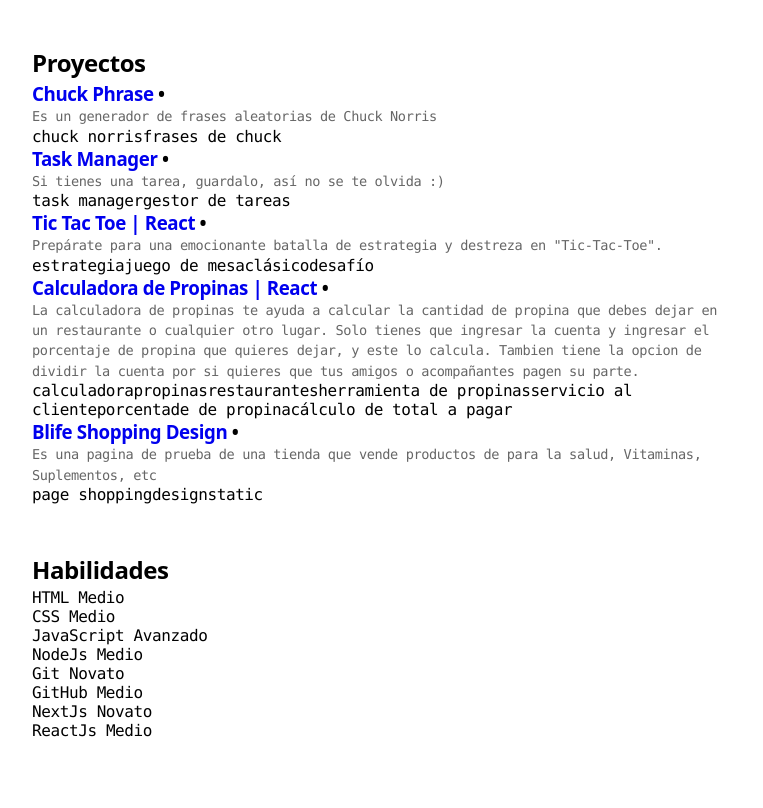
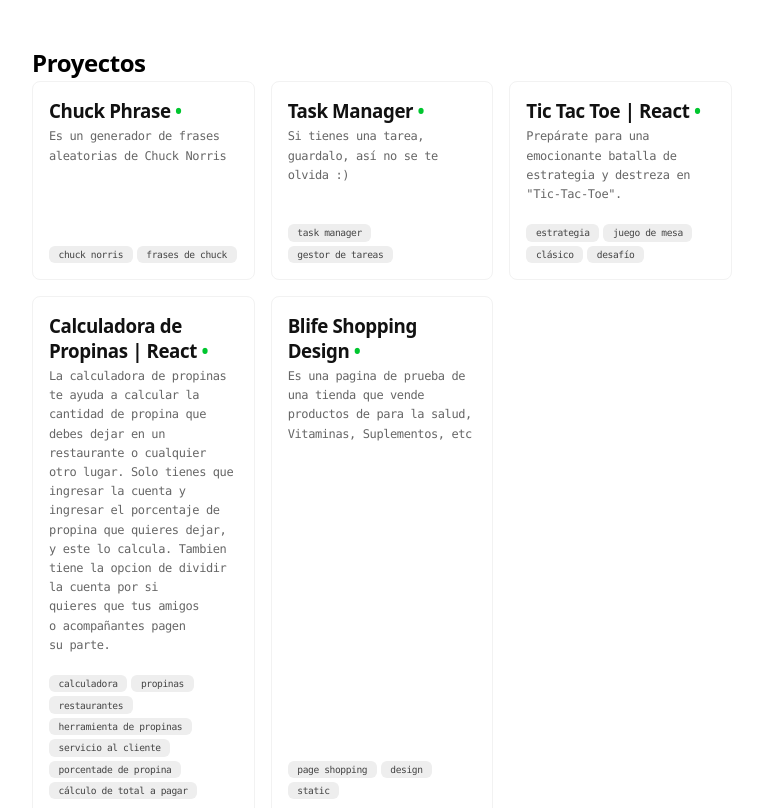
Before and after one commit to MoisesRmx/minimalist-porfolio, a React app: page / in a window 1280 px wide. Shown: the part 581-1389 px from the top of the page, without its empty margins (258-1021 px from the left). Built offline with nearby package versions, Linux system fonts and the light colour scheme.

Commit message:
Corrigiendo error en el css

```diff
--- a/src/components/sections/Projects.css
+++ b/src/components/sections/Projects.css
@@ -1,4 +1,4 @@
-.projects ul {
+.proyectos ul {
   display: grid;
   grid-template-columns: repeat(
     auto-fit,
@@ -7,7 +7,7 @@
   gap: 1rem;
 }
 
-.projects article {
+.proyectos article {
   border-radius: 8px;
   border: 1px solid #f2f2f2;
   gap: 16px;
@@ -17,40 +17,40 @@
   height: 100%;
 }
 
-.projects article header {
+.proyectos article header {
   flex: 1;
 }
 
-.projects article h3 {
+.proyectos article h3 {
   margin-bottom: 4px;
 }
 
-.projects article a {
+.proyectos article a {
   color: #111;
 }
 
-.projects article a:hover {
+.proyectos article a:hover {
   text-decoration: underline;
 }
 
-.projects article p {
+.proyectos article p {
   font-size: 0.75rem;
   line-height: 1.2rem;
   margin-bottom: 4px;
 }
 
-.projects article h3 span {
+.proyectos article h3 span {
   color: rgb(0, 198, 47);
 }
 
-.projects footer {
+.proyectos footer {
   display: flex;
   flex-wrap: wrap;
   gap: 4px;
   font-size: 0.6rem;
 }
 
-.projects footer span {
+.proyectos footer span {
   border-radius: 6px;
   background: #eee;
   color: #444;
--- a/src/components/sections/Skills.css
+++ b/src/components/sections/Skills.css
@@ -1,10 +1,10 @@
-.skills ul {
+.habilidades ul {
   display: inline-flex;
   gap: 8px;
   flex-wrap: wrap;
 }
 
-.skills li {
+.habilidades li {
   border-radius: 6px;
   background: #eee;
   color: #000;
```
